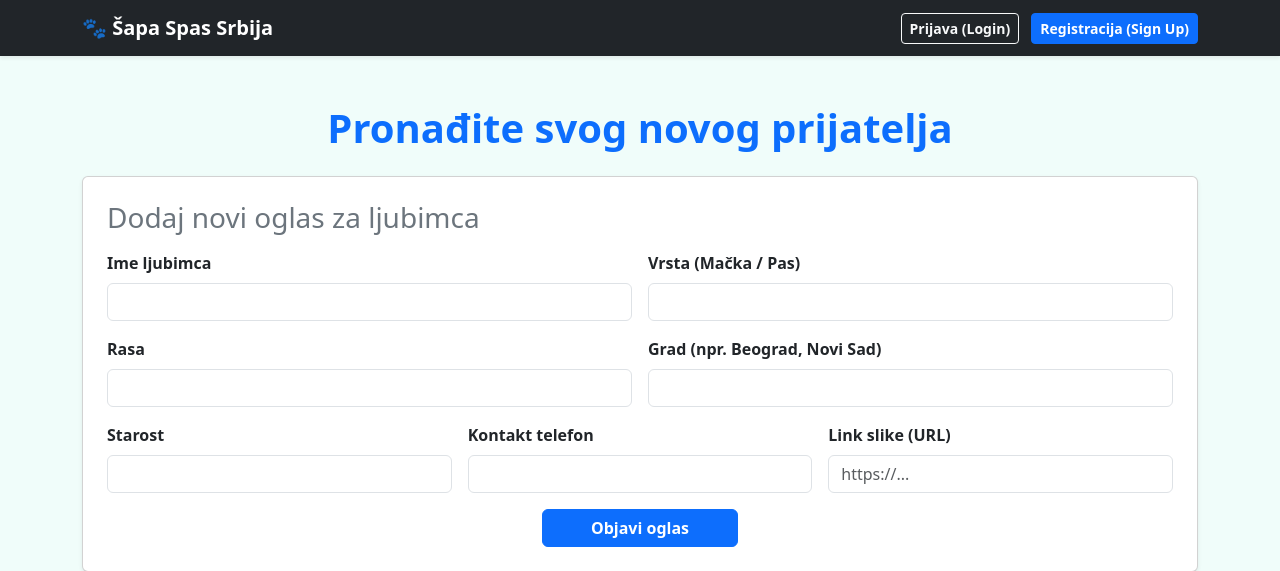
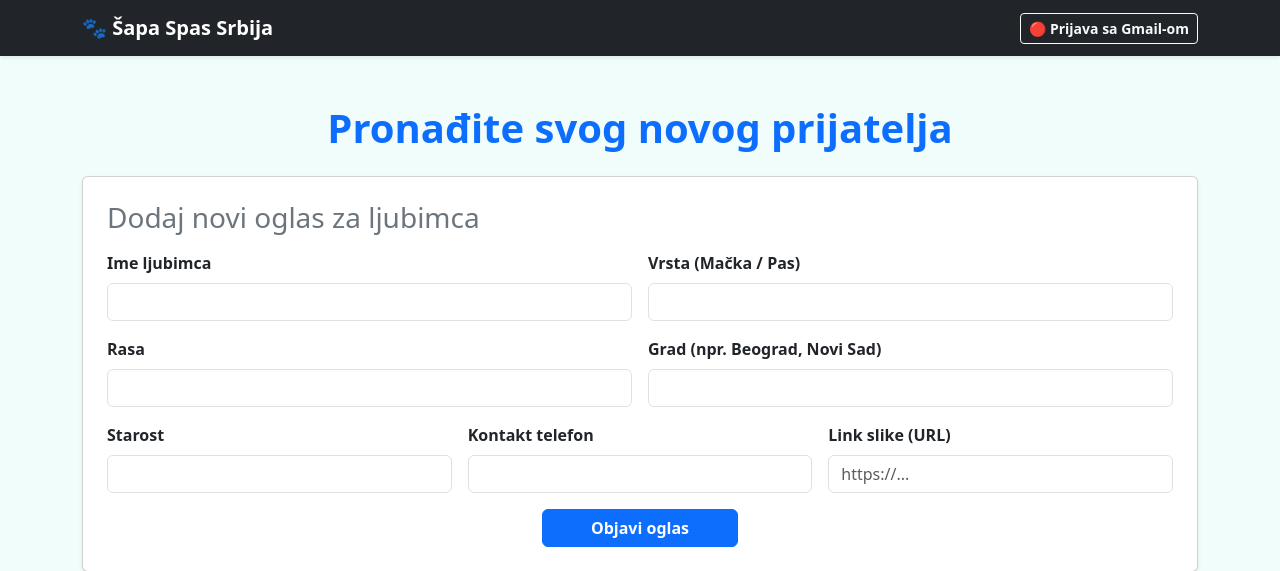
Before and after one commit to ilhamelizade075-bit/serbia-pet-app, a Flask app: page / in a window 1280 px wide. Shown: the top 571 px of the page. Run offline with Flask 3, Linux system fonts and the light colour scheme.

Commit message:
Update index.html

```diff
--- a/serbia_pet_app/templates/index.html
+++ b/serbia_pet_app/templates/index.html
@@ -9,13 +9,17 @@
 </head>
 <body style="background-color: #f0fdfa;">
 
-    <!-- Navigasiya Başlığı və Giriş Düymələri -->
+    <!-- Navigasiya Başlığı və Gmail Giriş Düymələri -->
     <nav class="navbar navbar-dark bg-dark shadow-sm">
         <div class="container d-flex justify-content-between align-items-center">
             <a class="navbar-brand fw-bold" href="/">🐾 Šapa Spas Srbija</a>
             <div>
-                <a href="#" class="btn btn-outline-light btn-sm me-2 fw-bold">Prijava (Login)</a>
-                <a href="#" class="btn btn-primary btn-sm fw-bold">Registracija (Sign Up)</a>
+                {% if user %}
+                    <span class="text-white me-3">👤 {{ user }}</span>
+                    <a href="/logout" class="btn btn-outline-danger btn-sm fw-bold">Odjava (Logout)</a>
+                {% else %}
+                    <a href="/login" class="btn btn-outline-light btn-sm fw-bold">🔴 Prijava sa Gmail-om</a>
+                {% endif %}
             </div>
         </div>
     </nav>
```
